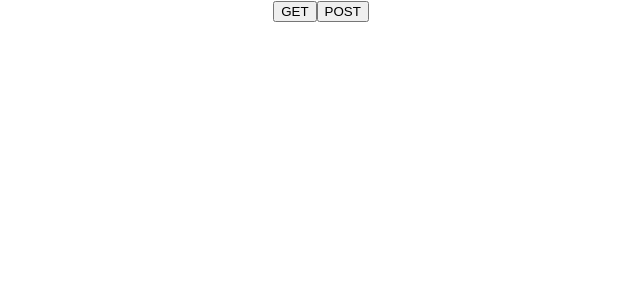
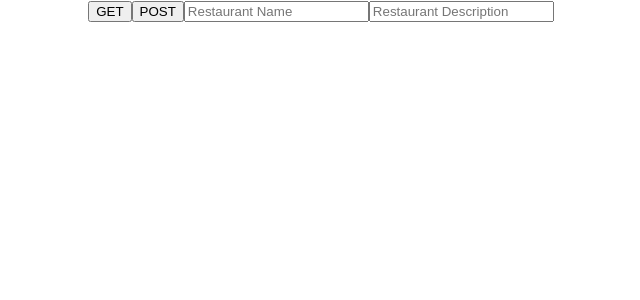
Before and after one commit to DonNavinS/Restaurant-Rolodex, a React (Create React App) app in the folder client/restaurant-rolodex/: page / in a window 1280 px wide. Shown: the top 300 px of the page, without its empty margins (319-959 px from the left). Built offline with nearby package versions, Linux system fonts and the light colour scheme.

Commit message:
Data can now be added to DB using axios

```diff
--- a/client/restaurant-rolodex/src/App.css
+++ b/client/restaurant-rolodex/src/App.css
@@ -36,3 +36,10 @@
     transform: rotate(360deg);
   }
 }
+
+.home {
+  display: flex;
+  flex-direction: row;
+  justify-content: center;
+  align-items: center;
+}
--- a/client/restaurant-rolodex/src/App.js
+++ b/client/restaurant-rolodex/src/App.js
@@ -3,7 +3,9 @@ import Home from "../src/Components/Home";
 function App() {
   return (
     <div className="App">
-      <Home />
+      <div className="home">
+        <Home />
+      </div>
     </div>
   );
 }
--- a/client/restaurant-rolodex/src/Components/Home.jsx
+++ b/client/restaurant-rolodex/src/Components/Home.jsx
@@ -1,7 +1,10 @@
 import React, { useState } from "react";
+import Axios from "axios";
 
 export default function Home() {
   const [retrievedData, setRetrievedData] = useState([]);
+  const [restName, setRestName] = useState("");
+  const [restDesc, setRestDesc] = useState("");
   const getData = () => {
     fetch("http://localhost:3001", {
       mode: "cors",
@@ -16,22 +19,38 @@ export default function Home() {
   };
 
   const postData = () => {
-    fetch("http://localhost:3001/add", {
-      method: "POST",
-      mode: "cors",
-    })
-      .then((response) => {
-        console.log(response);
-      })
-      .catch((err) => {
-        console.log(err);
-      });
+    Axios.post("http://localhost:3001/add", {
+      name: restName,
+      description: restDesc,
+    }).then(() => {
+      window.location.reload();
+    });
+  };
+
+  const updateRestName = (e) => {
+    setRestName(e.target.value);
+  };
+  const updateRestDesc = (e) => {
+    setRestDesc(e.target.value);
   };
 
   return (
     <div>
       <button onClick={getData}>GET</button>
       <button onClick={postData}>POST</button>
+      <input
+        placeholder="Restaurant Name"
+        type="text"
+        name="totalName"
+        onChange={updateRestName}
+      />
+      <input
+        placeholder="Restaurant Description"
+        type="text"
+        name="totalDesc"
+        onChange={updateRestDesc}
+      />
+
       {retrievedData.map((item) => {
         return <p>{item.name}</p>;
       })}
```
Also changed, not shown: 2 other files (tests, documents, lock files or other folders).
